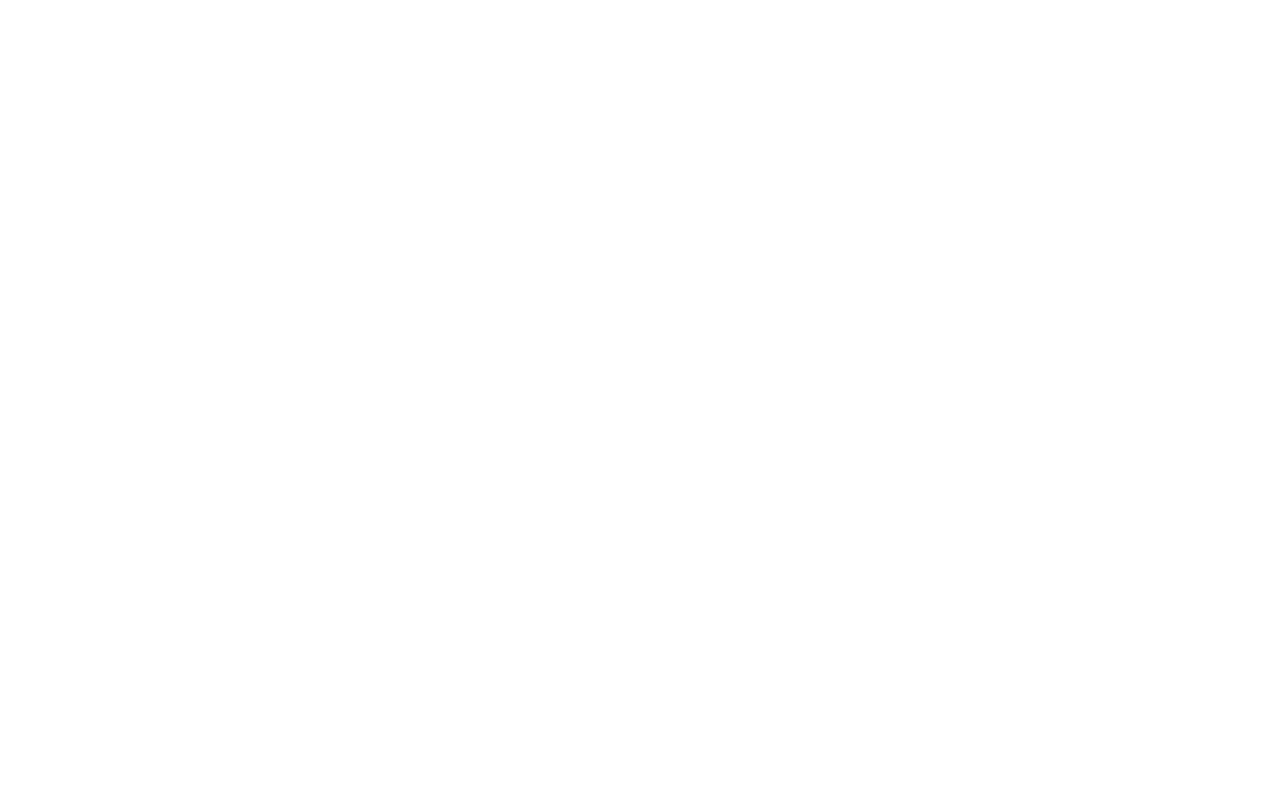
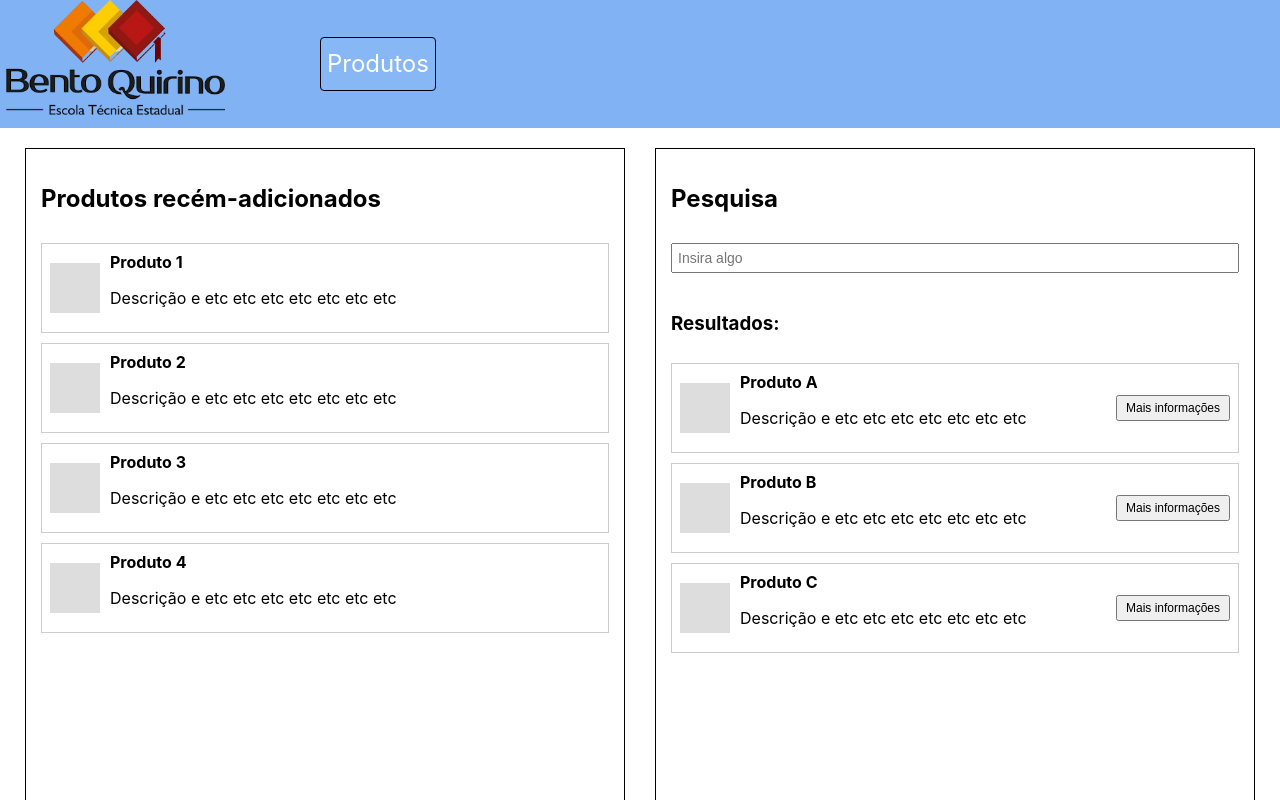
Before and after one commit to GabrielHugi/inventariobento, a React (Vite) app: page /products in a window 1280 px wide. Before the commit this address had no page. Shown: the top 800 px of the page. Built offline with nearby package versions, Linux system fonts and the light colour scheme.

Commit message:
very study

```diff
--- a/src/App.jsx
+++ b/src/App.jsx
@@ -1,11 +1,13 @@
 import { BrowserRouter, Routes, Route } from "react-router-dom";
-import Home from "./pages/home/index"
+import Home from "./pages/home/index.jsx"
+import Products from "./pages/product/index.jsx"
 
 function App() {
   return (
     <BrowserRouter>
       <Routes>
         <Route path="/" element={<Home/>} />
+        <Route path="/products" element={<Products/>} />
       </Routes>
     </BrowserRouter>
   );
--- /dev/null
+++ b/src/pages/product/index.css
@@ -0,0 +1,66 @@
+/* Layout container */
+.ProductsContent {
+    display: flex;
+    justify-content: space-around;
+    padding: 20px;
+    gap: 20px;
+  }
+
+  /* Boxes */
+  .Box {
+    border: 1px solid #000;
+    padding: 15px;
+    flex: 1;
+    max-width: 600px;
+    box-sizing: border-box;
+    display: flex;
+    flex-direction: column;
+    gap: 10px;
+  }
+
+  /* Product card */
+  .ProductCard {
+    display: flex;
+    border: 1px solid #ccc;
+    padding: 8px;
+    gap: 10px;
+    align-items: center;
+  }
+
+  .ProductImage {
+    width: 50px;
+    height: 50px;
+    background-color: #ddd;
+    flex-shrink: 0;
+  }
+
+  .ProductInfo {
+    display: flex;
+    flex-direction: column;
+  }
+
+  /* Search box */
+  .SearchBox .SearchInput {
+    padding: 5px;
+    margin-bottom: 10px;
+    font-size: 14px;
+  }
+
+  .InfoButton {
+    margin-left: auto;
+    padding: 4px 8px;
+    font-size: 12px;
+    cursor: pointer;
+  }
+
+  /* Responsive */
+  @media (max-width: 900px) {
+    .ProductsContent {
+      flex-direction: column;
+      align-items: center;
+    }
+
+    .Box {
+      max-width: 90%;
+    }
+  }
--- a/src/pages/product/index.jsx
+++ b/src/pages/product/index.jsx
@@ -0,0 +1,60 @@
+import "./index.css";
+import "../shared/index.css";
+import MainHeader from "../shared/MainHeader";
+import MainFooter from "../shared/MainFooter";
+
+function Products() {
+  const recentProducts = [
+    { name: "Produto 1", description: "Descrição e etc etc etc etc etc etc etc" },
+    { name: "Produto 2", description: "Descrição e etc etc etc etc etc etc etc" },
+    { name: "Produto 3", description: "Descrição e etc etc etc etc etc etc etc" },
+    { name: "Produto 4", description: "Descrição e etc etc etc etc etc etc etc" },
+  ];
+
+  const searchResults = [
+    { name: "Produto A", description: "Descrição e etc etc etc etc etc etc etc" },
+    { name: "Produto B", description: "Descrição e etc etc etc etc etc etc etc" },
+    { name: "Produto C", description: "Descrição e etc etc etc etc etc etc etc" },
+  ];
+
+  return (
+    <div className="Products">
+      <MainHeader />
+      <div className="Body ProductsContent">
+        {/* Left column */}
+        <div className="Box RecentProducts">
+          <h2>Produtos recém-adicionados</h2>
+          {recentProducts.map((prod, i) => (
+            <div key={i} className="ProductCard">
+              <div className="ProductImage" />
+              <div className="ProductInfo">
+                <strong>{prod.name}</strong>
+                <p>{prod.description}</p>
+              </div>
+            </div>
+          ))}
+        </div>
+
+        {/* Right column */}
+        <div className="Box SearchBox">
+          <h2>Pesquisa</h2>
+          <input type="text" placeholder="Insira algo" className="SearchInput" />
+          <h3>Resultados:</h3>
+          {searchResults.map((prod, i) => (
+            <div key={i} className="ProductCard SearchResult">
+              <div className="ProductImage" />
+              <div className="ProductInfo">
+                <strong>{prod.name}</strong>
+                <p>{prod.description}</p>
+              </div>
+              <button className="InfoButton">Mais informações</button>
+            </div>
+          ))}
+        </div>
+      </div>
+      <MainFooter />
+    </div>
+  );
+}
+
+export default Products;
--- a/src/pages/shared/MainHeader/index.css
+++ b/src/pages/shared/MainHeader/index.css
@@ -2,8 +2,38 @@
     width: 50%;
 }
 
-.Tabs div {
-    min-height: 80%;
+.LogoDiv {
+    width: 18%;
+    height: 100%;
+    text-align: center;
+    margin-right: 2%
+}
+
+.LogoDiv:hover {
+    cursor: pointer;
+}
+
+.Button {
+    display: inline-flex;
+    justify-content: center;
+    align-items: center;
+    max-height: fit-content;
     border-radius: 4px;
-    background-color: #ffffff1d
-}
+    background-color: #ffffff0c;
+    border-width: 1px;
+    line-height: 0;
+    padding: 2px 6px;
+    border-color: black;
+    border-style: solid;
+    max-width: fit-content;
+    font-size: 24px;
+  }
+
+  .Button:hover {
+    border-radius: 4px;
+    background-color: #ffffff0c;
+    max-width: fit-content;
+    padding: 2px 10px;
+    transition: all 0.3s ease;
+    cursor: pointer;
+  }
--- a/src/pages/shared/MainHeader/index.jsx
+++ b/src/pages/shared/MainHeader/index.jsx
@@ -1,17 +1,20 @@
 import logo from "../../../images/logo.png";
 import "./index.css";
 import "../index.css";
+import { useNavigate } from "react-router-dom";
 
 function MainHeader() {
+  const navigate = useNavigate();
+
   return (
     <>
       <header className="Header">
-        <div style={{ width: "18%", textAlign: "center" }}>
+        <div className="LogoDiv" onClick={() => navigate("/")}>
           <img src={logo} alt="logo" className="Logo" />
         </div>
-        <div style={{ width: "82%" }}>
+        <div style={{ width: "75%", marginLeft: "5%" }}>
           <div className="Tabs">
-            <div>
+            <div className="Button" onClick={() => navigate("/products")}>
               <p>Produtos</p>
             </div>
           </div>
--- a/src/pages/shared/index.css
+++ b/src/pages/shared/index.css
@@ -7,7 +7,7 @@
 }
 
 .Header img {
-  height: 15vmin;
+  height: 90%;
   pointer-events: none;
 }
 
@@ -18,7 +18,6 @@
   flex-direction: row;
   align-items: center;
   justify-content: center;
-  font-size: calc(10px + 1vmin);
   color: white;
 }
 
```
Also changed, not shown: e.txt, src/index.css (line endings or trailing spaces).
